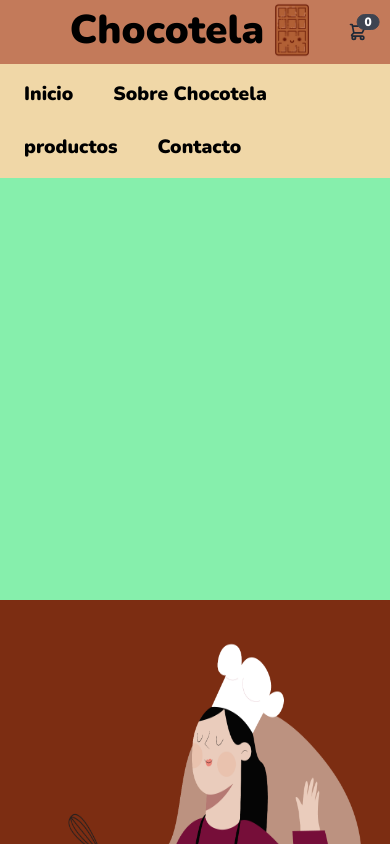
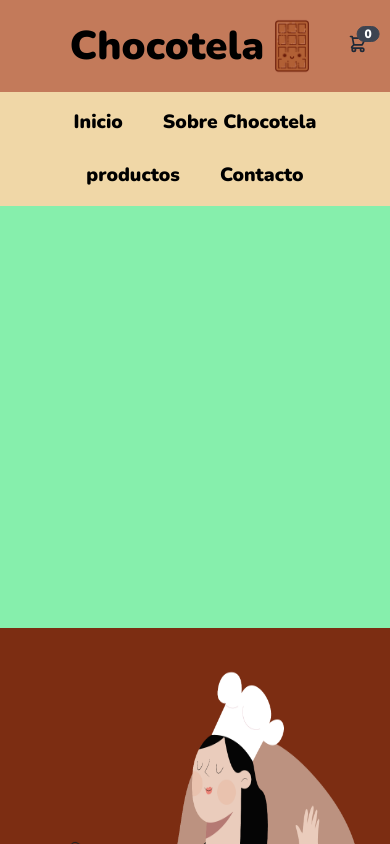
Before and after one commit to Trueqo/Chocotela, a React (Vite) app: page / in a window 390 px wide. Shown: the top 844 px of the page. Built offline with nearby package versions, Linux system fonts and the light colour scheme.

Commit message:
header is done

```diff
--- a/src/Components/Cart/Cart.jsx
+++ b/src/Components/Cart/Cart.jsx
@@ -42,13 +42,13 @@ const Cart = () => {
 
     return (
 
-        <div className=" bg-color4 font-[nunito]  h-[4rem]">
+        <div className=" bg-color4 font-[nunito]   p-4">
             <div className="flex justify-center items-center ">
                 <a className="text-black normal-case text-[2.5rem]">
                 Chocotela</a>
                 <img src="/assests/icono.png" className="h-[3.5rem] hover:animate-spin"/>
             </div>
-            <div className="flex-none absolute right-0 top-0 mt-2 mr-2 md:mt-0 md:mr-0
+            <div className="flex-none absolute right-0 top-0 mt-5 mr-2 md:mt-4 md:mr-0
             md:right-4 md:top-[0.5rem]">
                 <div className="dropdown dropdown-end">
                     <label tabIndex="0" className="btn btn-ghost btn-circle">
--- a/src/Components/Header/Header.jsx
+++ b/src/Components/Header/Header.jsx
@@ -4,7 +4,7 @@ import { Link, NavLink } from "react-router-dom";
 const Header = (props) => {
   return (
     <div className='w-full  md:h-[3rem] bg-color6  text-black font-[nunito] flex  justify-center items-center p-4'>
-            <ul className='flex flex-row  gap-6 md:gap-4 flex-wrap text-[1.2rem]'>
+            <ul className='flex flex-row justify-center gap-6 md:gap-4 flex-wrap text-[1.2rem]'>
             <Link to='/'>
               <li className='cursor-pointer hover:bg-color4 hover:text-black px-2 rounded-lg'>Inicio</li>
             </Link>
```
